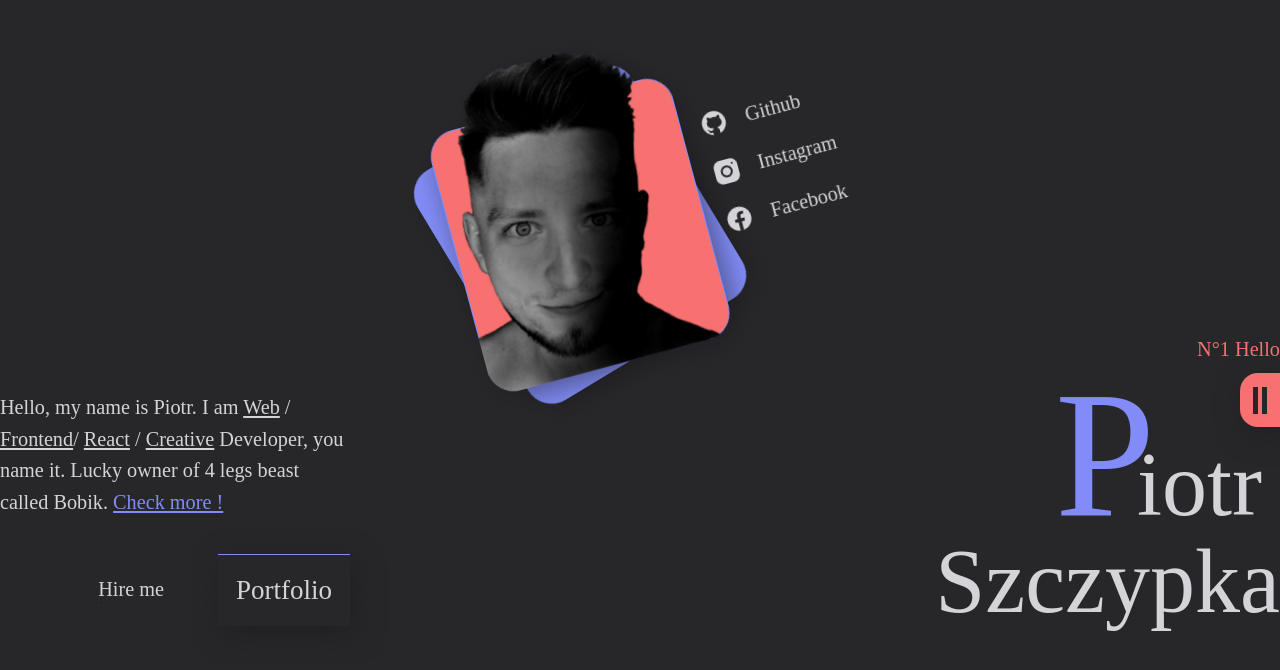
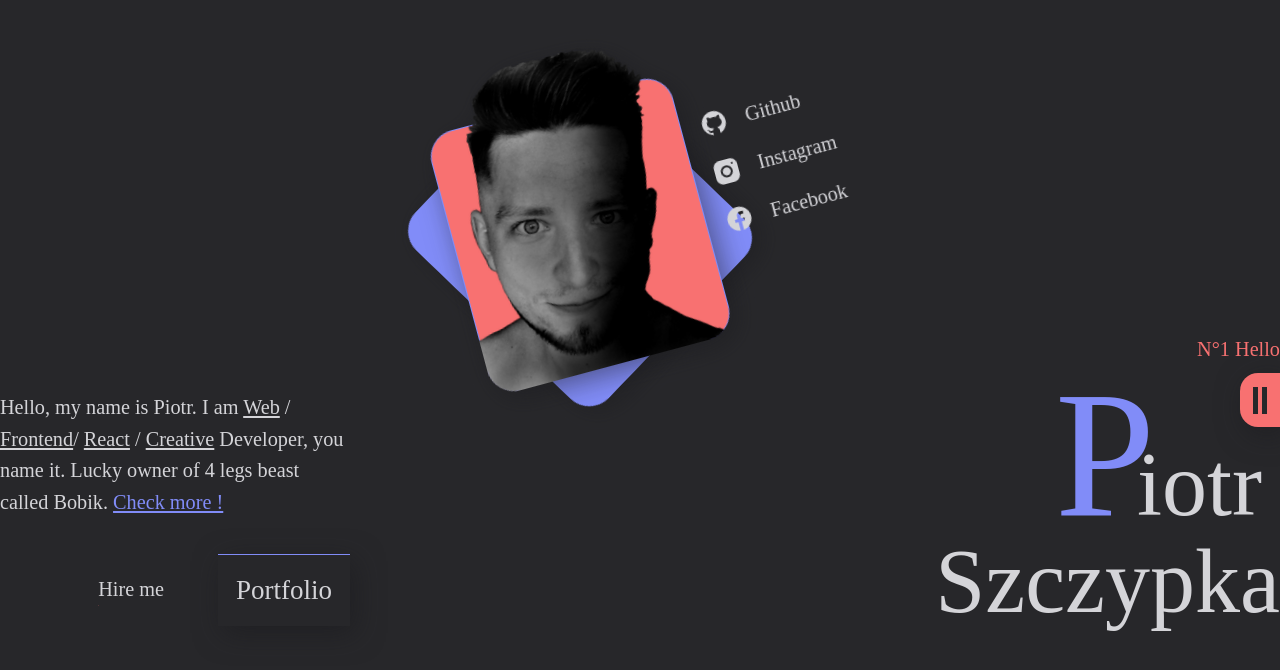
Before and after one commit to xkertoip/szczypka, a Next.js app: page /projects in a window 1280 px wide. Shown: the top 670 px of the page. Built offline with nearby package versions, Linux system fonts and the light colour scheme.

Commit message:
test animations

```diff
--- a/src/app/globals.css
+++ b/src/app/globals.css
@@ -23,13 +23,13 @@
     @apply hover:text-indigo-400 duration-700 inline-block hover:animate-letterWiggle text-[4rem] sm:text-[5rem]
   }
   .section--image__card {
-    @apply absolute drop-shadow-3xl w-full h-full bg-red-400 bottom-0 rounded-2xl -rotate-[15deg] origin-center animate-wiggle
+    @apply absolute drop-shadow-3xl w-full h-full bg-red-400 bottom-0 rounded-2xl -rotate-[15deg] origin-center
   }
   .section--image__background {
     @apply relative  overflow-hidden rounded-2xl drop-shadow-3xl w-fit
   }
   .main--image__card {
-    @apply absolute drop-shadow-3xl w-full h-[85%] bg-indigo-400 bottom-0 rounded-3xl -rotate-[15deg] origin-center animate-wiggleBg
+    @apply absolute drop-shadow-3xl w-full h-[85%] bg-indigo-400 bottom-0 rounded-3xl -rotate-[30deg] origin-center
   }
   .main--image__background {
     @apply absolute w-full h-[85%] bg-red-400 bottom-0 rounded-3xl border border-indigo-400 z-[-1]
--- a/src/components/Hero/AnimatedImage.tsx
+++ b/src/components/Hero/AnimatedImage.tsx
@@ -1,5 +1,7 @@
+'use client';
 import Image from 'next/image';
 import hero2 from '/public/images/me2_retusz.png';
+import { motion } from 'framer-motion';
 
 export default function AnimatedImage() {
   return (
@@ -8,21 +10,36 @@ export default function AnimatedImage() {
         'max-w-[150px] sm:max-w-[250px]  my-auto relative h-fit z-[-1]'
       }
     >
-      <div className={'main--image__card'} />
+      <motion.div
+        className={'main--image__card'}
+        animate={{ rotate: [-30, -45, -30] }}
+        transition={{
+          duration: 5,
+          ease: 'easeInOut',
+          repeat: Infinity
+        }}
+      />
       <div
         className={
           ' m-auto relative overflow-hidden rounded-3xl drop-shadow-3xl  '
         }
       >
         <div className={'main--image__background'} />
-        <div className={'animate-move'}>
+        <motion.div
+          animate={{ x: [0, -10, 0] }}
+          transition={{
+            duration: 5,
+            ease: 'easeInOut',
+            repeat: Infinity
+          }}
+        >
           <Image
             src={hero2}
             alt={'Piotr Szczypka'}
             priority
             placeholder={'blur'}
           />
-        </div>
+        </motion.div>
       </div>
     </div>
   );
--- a/src/components/Introduce/AnimatedImage.tsx
+++ b/src/components/Introduce/AnimatedImage.tsx
@@ -1,6 +1,7 @@
+'use client';
 import introduce from '/public/images/rsz_hero.jpg';
 import Image from 'next/image';
-
+import { motion } from 'framer-motion';
 export default function AnimatedImage() {
   return (
     <div className={'relative basis-1/3'}>
@@ -9,8 +10,16 @@ export default function AnimatedImage() {
           'absolute left-0 -top-8  translate-x-[-50%] w-[50vw] sm:max-w-[350px] rotate-[15deg] z-[-1]'
         }
       >
-        <div className={'relative h-fit  z-[-1]'}>
-          <div className={'section--image__card'} />
+        <div className={'relative h-fit z-[-1]'}>
+          <motion.div
+            className={'section--image__card'}
+            animate={{ rotate: [-15, -10, -15] }}
+            transition={{
+              duration: 5,
+              ease: 'easeInOut',
+              repeat: Infinity
+            }}
+          />
           <div className={' m-auto section--image__background'}>
             <Image
               src={introduce}
--- a/tailwind.config.js
+++ b/tailwind.config.js
@@ -52,22 +52,6 @@ module.exports = {
         '4xl': '5px 7px 14px rgba(129, 140, 248, 0.4)'
       },
       keyframes: {
-        move: {
-          '0%, 100%': {
-            transform: 'translateX(-10px)'
-          },
-          '50%': {
-            transform: 'translateX(0)'
-          }
-        },
-        wiggle: {
-          '0, 100%': {
-            transform: 'rotate(0)'
-          },
-          '50%': {
-            transform: 'rotate(-10deg)'
-          }
-        },
         wiggleReverse: {
           '0, 100%': {
             transform: 'rotate(-15deg)'
@@ -108,8 +92,6 @@ module.exports = {
         }
       },
       animation: {
-        move: 'move 5s ease-in-out infinite',
-        wiggle: 'wiggle 5s ease-in-out infinite',
         wiggleReverse: 'wiggleReverse 3s ease-in-out infinite',
         wiggleBg: 'wiggleBg 5s ease-in-out infinite',
         letterWiggle: 'letterWiggle 0.3s ease-in-out',
```
